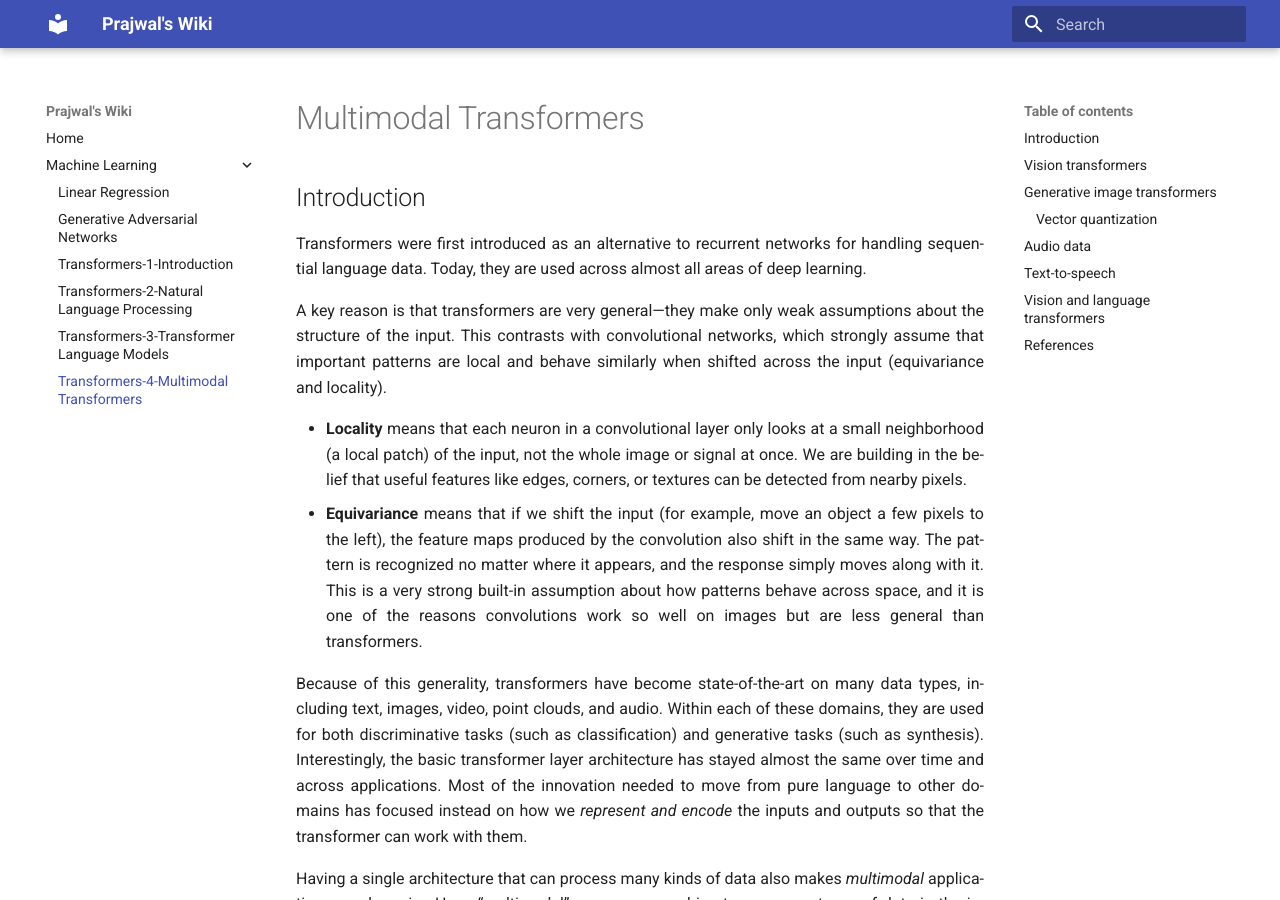
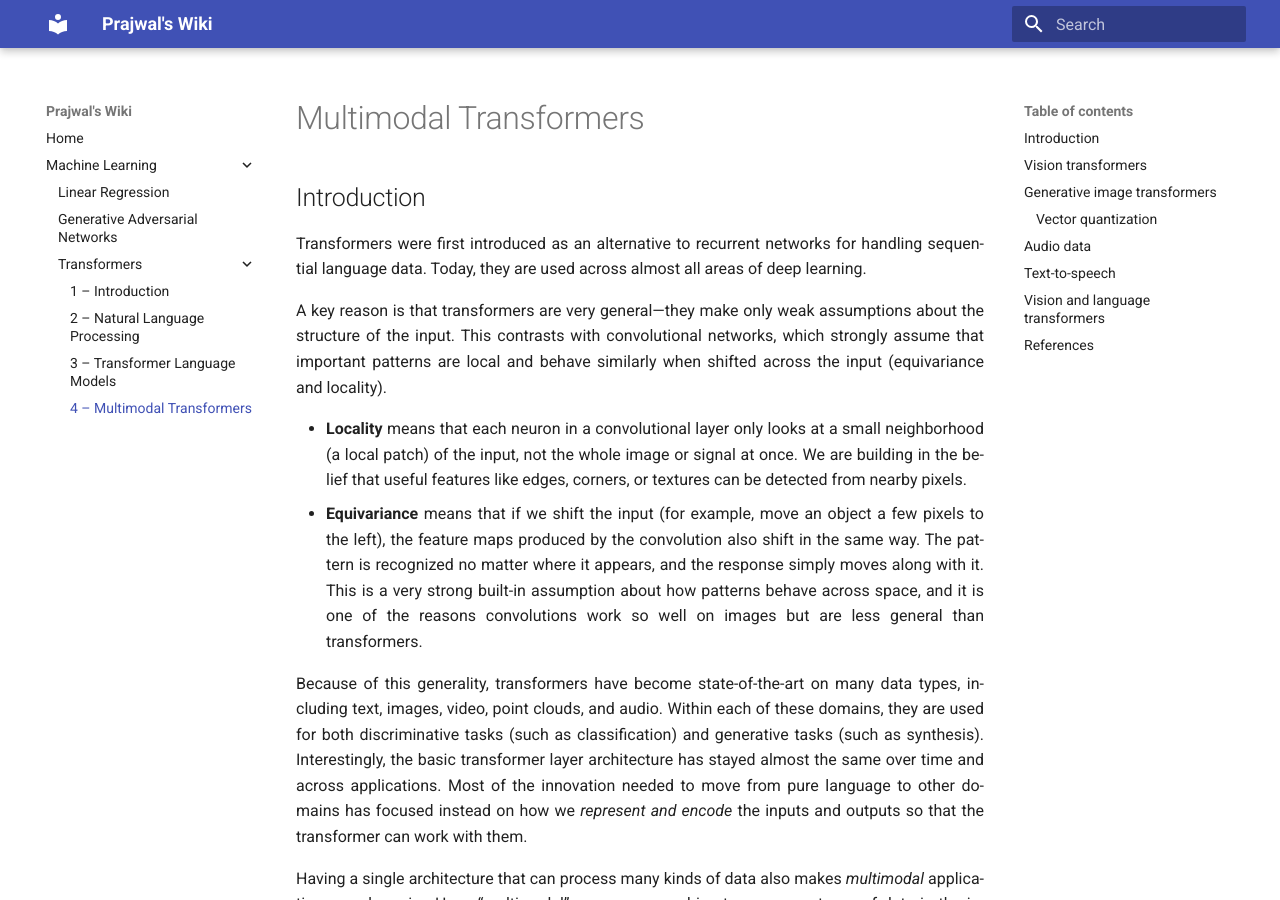
Before and after one commit to pj1911/my-wiki, an MkDocs documentation site: the page built from docs/Transformers-4-MMT.md, in a window 1280 px wide and 900 px high. Built offline with MkDocs 1.6.1 and Material for MkDocs 9.7.7, drawn with Linux system fonts in a browser that asks for light colours.

Commit message:
Refactor Transformers section in mkdocs.yml

```diff
--- a/mkdocs.yml
+++ b/mkdocs.yml
@@ -8,10 +8,11 @@ nav:
   - Machine Learning:
       - Linear Regression: linearRegression.md
       - Generative Adversarial Networks: Generative Adversarial Networks.md
-      - Transformers-1-Introduction: Transformers-1-Introduction.md
-      - Transformers-2-Natural Language Processing: Transformers-2-NLP.md
-      - Transformers-3-Transformer Language Models: Transformers-3-LLMs.md
-      - Transformers-4-Multimodal Transformers: Transformers-4-MMT.md
+      - Transformers:
+          - 1 – Introduction: Transformers-1-Introduction.md
+          - 2 – Natural Language Processing: Transformers-2-NLP.md
+          - 3 – Transformer Language Models: Transformers-3-LLMs.md
+          - 4 – Multimodal Transformers: Transformers-4-MMT.md
 
 markdown_extensions:
   - admonition
```
